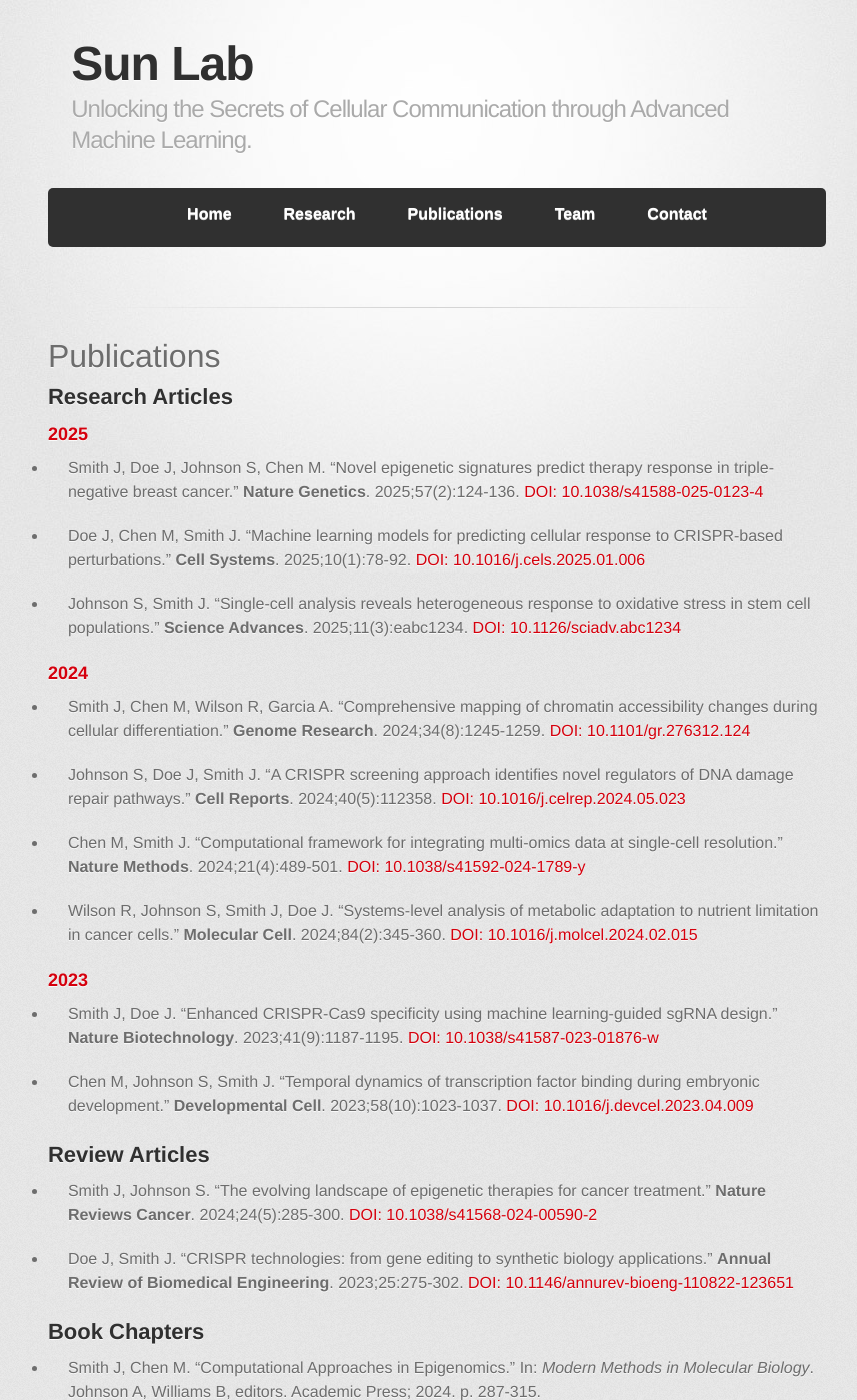
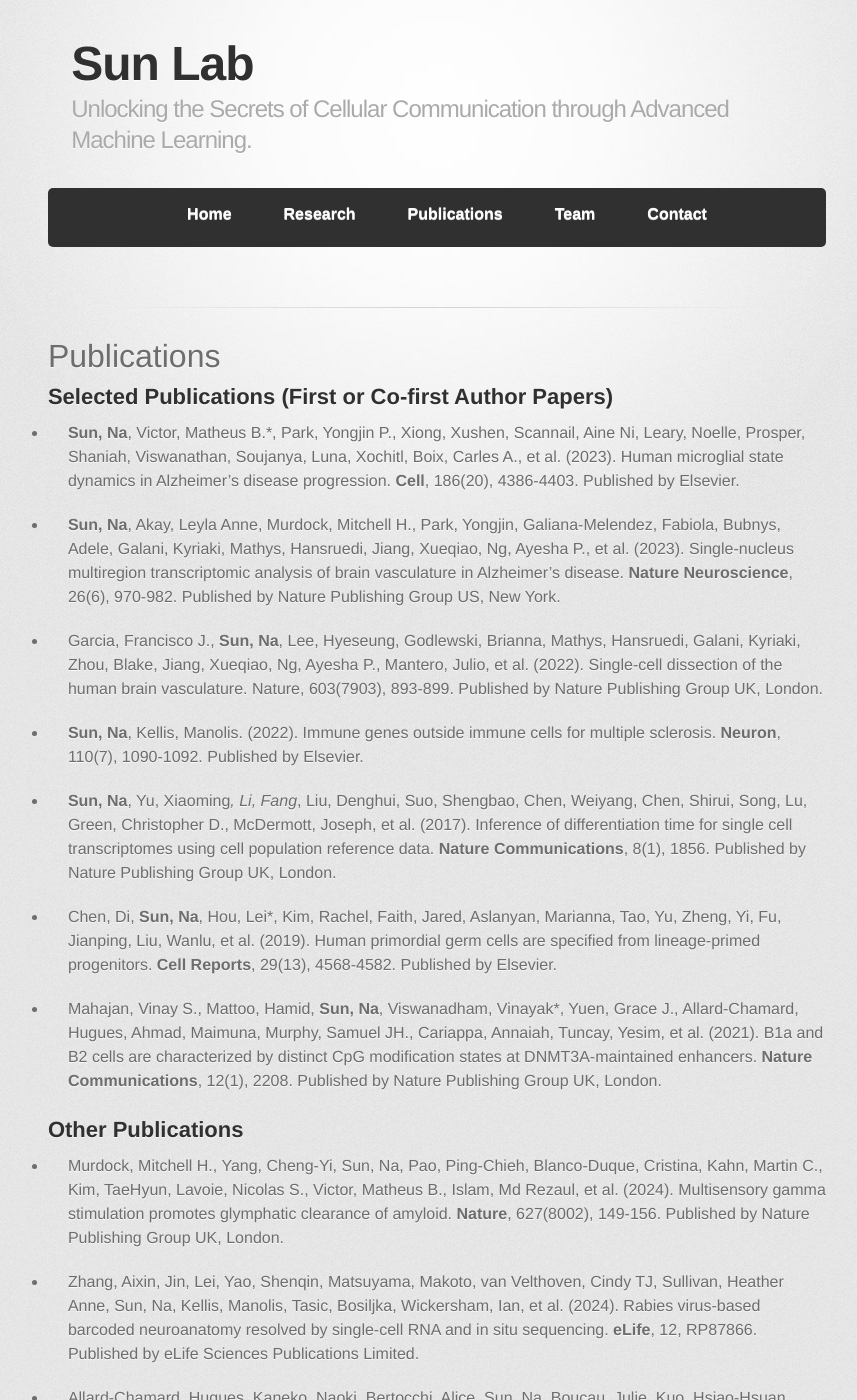
Before and after one commit to whitehead/SunLab, a Jekyll site: the page built from docs/publications.md, in a window 1280 px wide and 1400 px high. Shown: the whole window, without its empty margins (171-1028 px from the left). Built offline with Jekyll 4.4.1, drawn with Linux system fonts in a browser that asks for light colours; some web fonts are replaced; some of the changed text lies outside the part shown.

Commit message:
Update publications.md

```diff
--- a/docs/publications.md
+++ b/docs/publications.md
@@ -5,46 +5,48 @@ title: Publications
 
 # Publications
 
-## Research Articles
+## Selected Publications (First or Co-first Author Papers)
 
-### 2025
+<!--### 2025 -->
 
-* Smith J, Doe J, Johnson S, Chen M. "Novel epigenetic signatures predict therapy response in triple-negative breast cancer." **Nature Genetics**. 2025;57(2):124-136. [DOI: 10.1038/s41588-025-0123-4](https://doi.org/)
+* <strong>Sun, Na</strong>, Victor, Matheus B.*, Park, Yongjin P., Xiong, Xushen, Scannail, Aine Ni, Leary, Noelle, Prosper, Shaniah, Viswanathan, Soujanya, Luna, Xochitl, Boix, Carles A., et al. (2023). Human microglial state dynamics in Alzheimer’s disease progression. <strong>Cell</strong>, 186(20), 4386-4403. Published by Elsevier.
 
-* Doe J, Chen M, Smith J. "Machine learning models for predicting cellular response to CRISPR-based perturbations." **Cell Systems**. 2025;10(1):78-92. [DOI: 10.1016/j.cels.2025.01.006](https://doi.org/)
+* <strong>Sun, Na</strong>, Akay, Leyla Anne, Murdock, Mitchell H., Park, Yongjin, Galiana-Melendez, Fabiola, Bubnys, Adele, Galani, Kyriaki, Mathys, Hansruedi, Jiang, Xueqiao, Ng, Ayesha P., et al. (2023). Single-nucleus multiregion transcriptomic analysis of brain vasculature in Alzheimer’s disease. <strong>Nature Neuroscience</strong>, 26(6), 970-982. Published by Nature Publishing Group US, New York.
 
-* Johnson S, Smith J. "Single-cell analysis reveals heterogeneous response to oxidative stress in stem cell populations." **Science Advances**. 2025;11(3):eabc1234. [DOI: 10.1126/sciadv.abc1234](https://doi.org/)
+* Garcia, Francisco J., <strong>Sun, Na</strong>, Lee, Hyeseung, Godlewski, Brianna, Mathys, Hansruedi, Galani, Kyriaki, Zhou, Blake, Jiang, Xueqiao, Ng, Ayesha P., Mantero, Julio, et al. (2022). Single-cell dissection of the human brain vasculature. Nature, 603(7903), 893-899. Published by Nature Publishing Group UK, London.
 
-### 2024
+* <strong>Sun, Na</strong>, Kellis, Manolis. (2022). Immune genes outside immune cells for multiple sclerosis. <strong>Neuron</strong>, 110(7), 1090-1092. Published by Elsevier.
 
-* Smith J, Chen M, Wilson R, Garcia A. "Comprehensive mapping of chromatin accessibility changes during cellular differentiation." **Genome Research**. 2024;34(8):1245-1259. [DOI: 10.1101/gr.276312.124](https://doi.org/)
+* <strong>Sun, Na</strong>, Yu, Xiaoming*, Li, Fang*, Liu, Denghui, Suo, Shengbao, Chen, Weiyang, Chen, Shirui, Song, Lu, Green, Christopher D., McDermott, Joseph, et al. (2017). Inference of differentiation time for single cell transcriptomes using cell population reference data. <strong>Nature Communications</strong>, 8(1), 1856. Published by Nature Publishing Group UK, London.
 
-* Johnson S, Doe J, Smith J. "A CRISPR screening approach identifies novel regulators of DNA damage repair pathways." **Cell Reports**. 2024;40(5):112358. [DOI: 10.1016/j.celrep.2024.05.023](https://doi.org/)
+* Chen, Di, <strong>Sun, Na</strong>, Hou, Lei*, Kim, Rachel, Faith, Jared, Aslanyan, Marianna, Tao, Yu, Zheng, Yi, Fu, Jianping, Liu, Wanlu, et al. (2019). Human primordial germ cells are specified from lineage-primed progenitors. <strong>Cell Reports</strong>, 29(13), 4568-4582. Published by Elsevier.
 
-* Chen M, Smith J. "Computational framework for integrating multi-omics data at single-cell resolution." **Nature Methods**. 2024;21(4):489-501. [DOI: 10.1038/s41592-024-1789-y](https://doi.org/)
+* Mahajan, Vinay S., Mattoo, Hamid, <strong>Sun, Na</strong>, Viswanadham, Vinayak*, Yuen, Grace J., Allard-Chamard, Hugues, Ahmad, Maimuna, Murphy, Samuel JH., Cariappa, Annaiah, Tuncay, Yesim, et al. (2021). B1a and B2 cells are characterized by distinct CpG modification states at DNMT3A-maintained enhancers. <strong>Nature Communications</strong>, 12(1), 2208. Published by Nature Publishing Group UK, London.
 
-* Wilson R, Johnson S, Smith J, Doe J. "Systems-level analysis of metabolic adaptation to nutrient limitation in cancer cells." **Molecular Cell**. 2024;84(2):345-360. [DOI: 10.1016/j.molcel.2024.02.015](https://doi.org/)
 
-### 2023
+## Other Publications
 
-* Smith J, Doe J. "Enhanced CRISPR-Cas9 specificity using machine learning-guided sgRNA design." **Nature Biotechnology**. 2023;41(9):1187-1195. [DOI: 10.1038/s41587-023-01876-w](https://doi.org/)
+* Murdock, Mitchell H., Yang, Cheng-Yi, Sun, Na, Pao, Ping-Chieh, Blanco-Duque, Cristina, Kahn, Martin C., Kim, TaeHyun, Lavoie, Nicolas S., Victor, Matheus B., Islam, Md Rezaul, et al. (2024). Multisensory gamma stimulation promotes glymphatic clearance of amyloid. <strong>Nature</strong>, 627(8002), 149-156. Published by Nature Publishing Group UK, London.
 
-* Chen M, Johnson S, Smith J. "Temporal dynamics of transcription factor binding during embryonic development." **Developmental Cell**. 2023;58(10):1023-1037. [DOI: 10.1016/j.devcel.2023.04.009](https://doi.org/)
+* Zhang, Aixin, Jin, Lei, Yao, Shenqin, Matsuyama, Makoto, van Velthoven, Cindy TJ, Sullivan, Heather Anne, Sun, Na, Kellis, Manolis, Tasic, Bosiljka, Wickersham, Ian, et al. (2024). Rabies virus-based barcoded neuroanatomy resolved by single-cell RNA and in situ sequencing. <strong>eLife</strong>, 12, RP87866. Published by eLife Sciences Publications Limited.
 
-## Review Articles
+* Allard-Chamard, Hugues, Kaneko, Naoki, Bertocchi, Alice, Sun, Na, Boucau, Julie, Kuo, Hsiao-Hsuan, Farmer, Jocelyn R., Perugino, Cory, Mahajan, Vinay S., Murphy, Samuel JH, et al. (2023). Extrafollicular IgD- CD27- CXCR5- CD11c- DN3 B cells infiltrate inflamed tissues in autoimmune fibrosis and in severe COVID-19. <strong>Cell Reports</strong>, 42(6). Published by Elsevier.
 
-* Smith J, Johnson S. "The evolving landscape of epigenetic therapies for cancer treatment." **Nature Reviews Cancer**. 2024;24(5):285-300. [DOI: 10.1038/s41568-024-00590-2](https://doi.org/)
+* Tanigawa, Yosuke, Sun, Na, Li, William F., Boix, Carles A., Galani, Kyriaki, Mathys, Hansruedi, Bennett, David A A., Tsai, Li-Huei, Kellis, Manolis. (2023). Multi-polygenic score model informs the genetic basis of heterogeneity in Alzheimer’s disease. <strong>Alzheimer's & Dementia</strong>, 19, e079231.
 
-* Doe J, Smith J. "CRISPR technologies: from gene editing to synthetic biology applications." **Annual Review of Biomedical Engineering**. 2023;25:275-302. [DOI: 10.1146/annurev-bioeng-110822-123651](https://doi.org/)
+* Hou, Lei, Xiong, Xushen, Park, Yongjin, Boix, Carles, James, Benjamin, Sun, Na, He, Liang, Patel, Aman, Zhang, Zhizhuo, Molinie, Benoit, et al. (2023). Multitissue H3K27ac profiling of GTEx samples links epigenomic variation to disease. <strong>Nature Genetics</strong>, 55(10), 1665-1676. Published by Nature Publishing Group US, New York.
 
-## Book Chapters
+* Xiong, Xushen, James, Benjamin T., Boix, Carles A., Park, Yongjin P., Galani, Kyriaki, Victor, Matheus B., Sun, Na, Hou, Lei, Ho, Li-Lun, Mantero, Julio, et al. (2023). Epigenomic dissection of Alzheimer’s disease pinpoints causal variants and reveals epigenome erosion. <strong>Cell</strong>, 186(20), 4422-4437. Published by Elsevier.
 
-* Smith J, Chen M. "Computational Approaches in Epigenomics." In: *Modern Methods in Molecular Biology*. Johnson A, Williams B, editors. Academic Press; 2024. p. 287-315.
+* Wu, Chenwei, Yang, Xiyu, Gilkes, Emil Ghitman, Cui, Hanwen, Choi, Jiheon, Sun, Na, Liao, Ziqian, Fan, Bo, Santillana, Mauricio, Celi, Leo, et al. (2023). De-identification and Obfuscation of Gender Attributes from Retinal Scans. In Workshop on Clinical Image-Based Procedures, Springer, pp. 91-101.
 
-* Doe J, Smith J. "CRISPR-Based Screening Technologies." In: *Handbook of Genome Engineering*. Zhang F, Doudna J, editors. Cold Spring Harbor Laboratory Press; 2023. p. 145-178.
+* Della-Torre, Emanuel, Rigamonti, Elena, Perugino, Cory, Baghai-Sain, Simona, Sun, Na, Kaneko, Naoki, Maehara, Takashi, Rovati, Lucrezia, Ponzoni, Maurilio, Milani, Raffaella, et al. (2020). B lymphocytes directly contribute to tissue fibrosis in patients with IgG4-related disease. <strong>Journal of Allergy and Clinical Immunology</strong>, 145(3), 968-981. Published by Mosby.
 
-## Preprints
+* Farmer, Jocelyn R., Allard-Chamard, Hugues, Sun, Na, Ahmad, Maimuna, Bertocchi, Alice, Mahajan, Vinay S., Aicher, Toby, Arnold, Johan, Benson, Mark D., Morningstar, Jordan, et al. (2019). Induction of metabolic quiescence defines the transitional to follicular B cell switch. <strong>Science Signaling</strong>, 12(604), eaaw5573. Published by American Association for the Advancement of Science.
 
-* Johnson S, Chen M, Smith J. "Multi-modal analysis of chromatin organization during cellular senescence." **bioRxiv**. 2025. [DOI: 10.1101/2025.03.15.123456](https://doi.org/)
+* Cheng, Hao, Xuan, Hongwen, Green, Christopher D., Han, Yixing, Sun, Na, Shen, Hongjie, McDermott, Joseph, Bennett, David A., Lan, Fei, Han, Jing-Dong J. (2018). Repression of human and mouse brain inflammaging transcriptome by broad gene-body histone hyperacetylation. <strong>Proceedings of the National Academy of Sciences</strong>, 115(29), 7611-7616. Published by National Academy of Sciences.
 
-* Chen M, Doe J, Smith J. "Integrative analysis of transcriptome and proteome changes in response to environmental stress." **bioRxiv**. 2025. [DOI: 10.1101/2025.02.10.987654](https://doi.org/)
+* Xu, Chi, Ai, Daosheng, Shi, Dawei, Suo, Shengbao, Chen, Xingwei, Yan, Yizhen, Cao, Yaqiang, Zhang, Rui, Sun, Na, Chen, Weizhong, et al. (2018). Accurate drug repositioning through non-tissue-specific core signatures from cancer transcriptomes. <strong>Cell Reports</strong>, 25(2), 523-535. Published by Elsevier.
+
+
+For a complete list of publications, please visit my Google Scholar profile.
```
